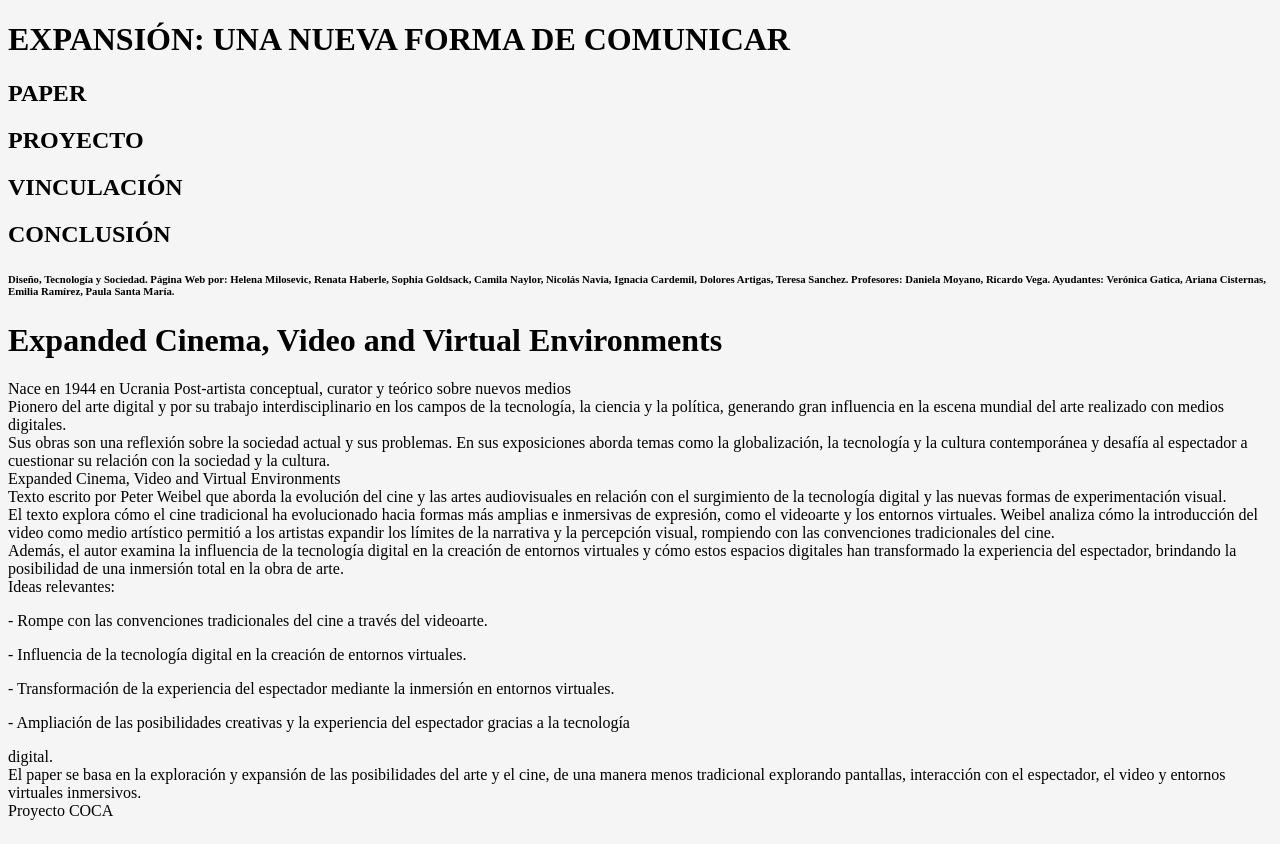
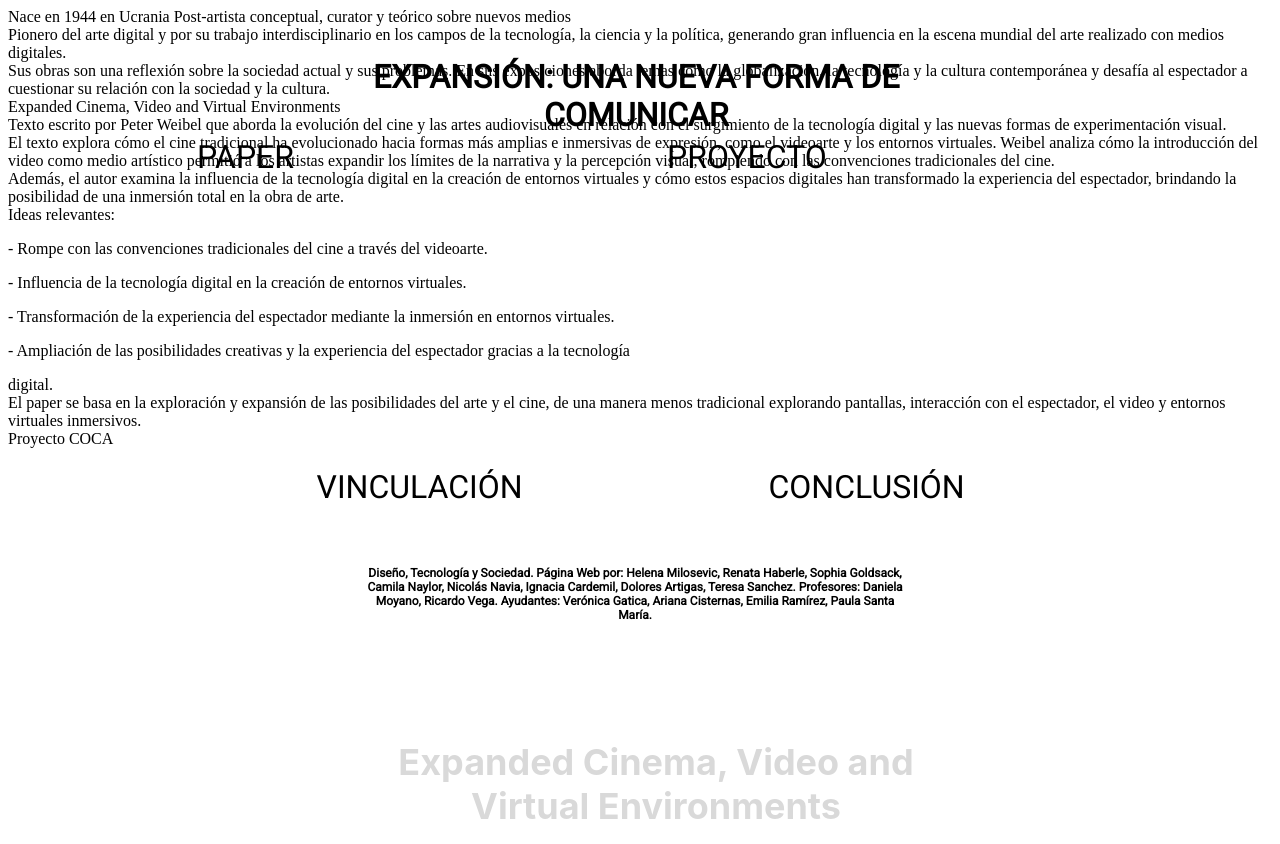
Before and after one commit to renahaberle/m02-g09, a plain HTML site: page index.html in a window 1280 px wide. Drawn offline with Linux system fonts and the light colour scheme.

Commit message:
cambios en el style

```diff
--- a/style.css
+++ b/style.css
@@ -1,2 +1,85 @@
+@import url('https://fonts.googleapis.com/css2?family=Roboto&display=swap');
 
-body {background-color: whitesmoke;}
+.titulo h1 {position: absolute;
+width: 645.12px;
+height: 148.45px;
+margin-left: calc(50% - 645.12px/2 - 11.79px);
+margin-top: 49.55px;
+font-family: 'Roboto';
+font-style: normal;
+font-weight: 700;
+font-size: 32px;
+line-height: 38px;
+text-align: center;
+color: black;}
+
+.paper h2 {position: absolute;
+width: 401px;
+height: 47px;
+margin-left: 189px;
+margin-top: 130px;
+font-family: 'Roboto';
+font-style: normal;
+font-weight: 400;
+font-size: 32px;
+line-height: 38px;
+}
+
+.proyecto h2 {position: absolute;
+width: 181px;
+height: 37px;
+margin-left: 659px;
+margin-top: 130px;
+font-family: 'Roboto';
+font-style: normal;
+font-weight: 400;
+font-size: 32px;
+line-height: 38px;
+}
+
+.vinculacion h2 {position: absolute;
+width: 225px;
+height: 13px;
+margin-left: calc(50% - 225px/2 - 219px);
+margin-top: 460px;
+font-family: 'Roboto';
+font-style: normal;
+font-weight: 400;
+font-size: 32px;
+line-height: 38px;}
+
+.conclusion h2 {position: absolute;
+width: 248px;
+height: 13px;
+margin-left: calc(50% - 248px/2 + 244.5px);
+margin-top: 460px;
+font-family: 'Roboto';
+font-style: normal;
+font-weight: 400;
+font-size: 32px;
+line-height: 38px;}
+
+.pie h6 { position: absolute;
+width: 551px;
+height: 48px;
+left: calc(50% - 551px/2 - 5px);
+top: 538px;
+font-family: 'Roboto';
+font-style: normal;
+font-weight: 700;
+font-size: 12px;
+line-height: 14px;
+text-align: center; }
+
+.dos h1 {position: absolute;
+width: 617px;
+height: 104px;
+left: calc(50% - 617px/2 + 16px);
+top: 716px;
+font-family: 'Inter';
+font-style: normal;
+font-weight: 700;
+font-size: 36px;
+line-height: 44px;
+text-align: center;
+color: #D9D9D9;}
```
